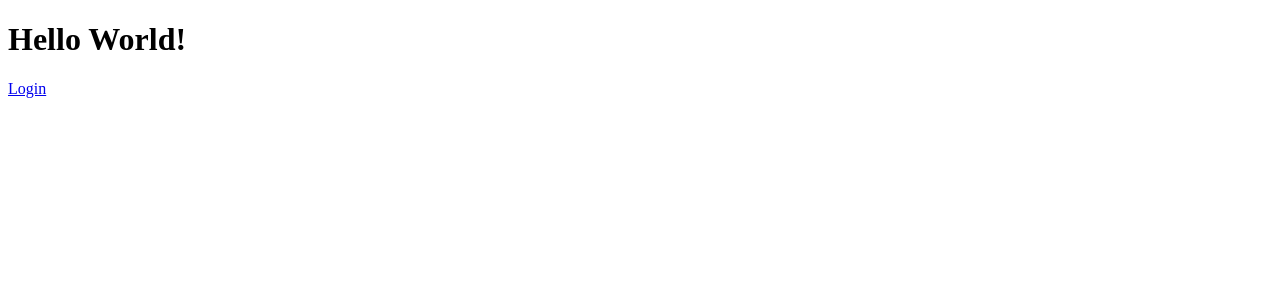
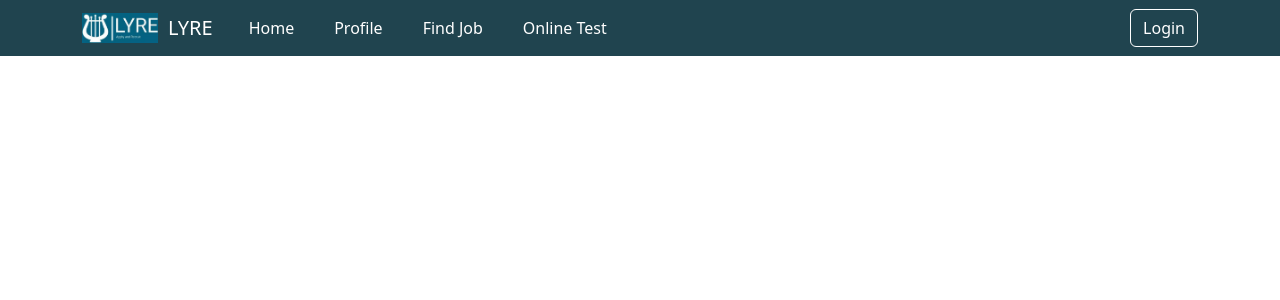
Before and after one commit to RhesaDevara/Lyre, a PHP site: page / in a window 1280 px wide. Shown: the top 300 px of the page. Run offline with PHP 8.4, Linux system fonts and the light colour scheme.

Commit message:
membuat navbar

```diff
--- a/index.php
+++ b/index.php
@@ -1,14 +1,82 @@
 <!DOCTYPE html>
 <html lang="en">
+
 <head>
     <meta charset="UTF-8">
     <meta name="viewport" content="width=device-width, initial-scale=1.0">
-    <title>Document</title>
+    <title>LYRE - Apply and Recruit</title>
+    <link rel="stylesheet" href="https://cdn.jsdelivr.net/npm/bootstrap@5.3.0/dist/css/bootstrap.min.css">
+    <style>
+        .navbar-custom {
+            background-color: #20444F;
+        }
+
+        .navbar-custom .navbar-brand {
+            color: #fff;
+            display: flex;
+            align-items: center;
+        }
+
+        .navbar-custom .navbar-brand img {
+            margin-right: 10px;
+            height: 30px;
+        }
+
+        .navbar-custom .navbar-nav .nav-link {
+            color: #fff;
+            transition: color 0.3s ease;
+            padding: 0.5rem 1rem;
+            margin: 0 0.25rem;
+            border-radius: 0.25rem;
+        }
+
+        .navbar-custom .navbar-nav .nav-link:hover {
+            background-color: #fff;
+            color: #20444F;
+        }
+
+        .navbar-custom .btn-login {
+            background-color: transparent;
+            border: 1px solid #fff;
+            color: #fff;
+            transition: background-color 0.3s ease, color 0.3s ease;
+        }
+
+        .navbar-custom .btn-login:hover {
+            background-color: #fff;
+            color: #20444F;
+        }
+    </style>
 </head>
+
 <body>
-    <div class="hello">
-        <h1>Hello World!</h1>
-        <a href="login.php">Login</a>
-    </div>
+    <nav class="navbar navbar-expand-lg navbar-custom">
+        <div class="container">
+            <a class="navbar-brand" href="#">
+                <img src="assets/img/logo.png" alt="Logo">
+                LYRE
+            </a>
+            <div class="collapse navbar-collapse" id="navbarNav">
+                <ul class="navbar-nav ml-auto">
+                    <li class="nav-item">
+                        <a class="nav-link" href="#">Home</a>
+                    </li>
+                    <li class="nav-item">
+                        <a class="nav-link" href="#">Profile</a>
+                    </li>
+                    <li class="nav-item">
+                        <a class="nav-link" href="#">Find Job</a>
+                    </li>
+                    <li class="nav-item">
+                        <a class="nav-link" href="#">Online Test</a>
+                    </li>
+                </ul>
+            </div>
+            <a href="login.php" class="btn btn-login">Login</a>
+        </div>
+    </nav>
+
+    <script src="https://cdn.jsdelivr.net/npm/bootstrap@5.3.0/dist/js/bootstrap.bundle.min.js"></script>
 </body>
+
 </html>
```
Also changed, not shown: assets/img/logo.png (added).
